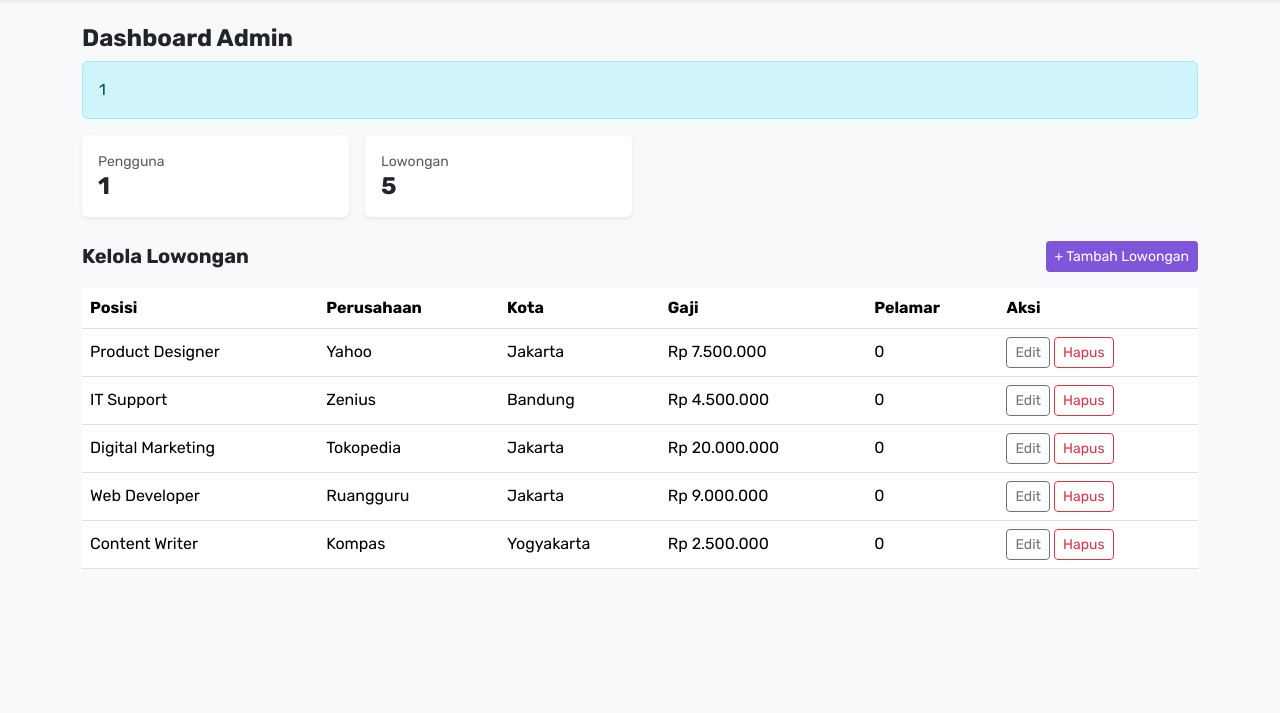
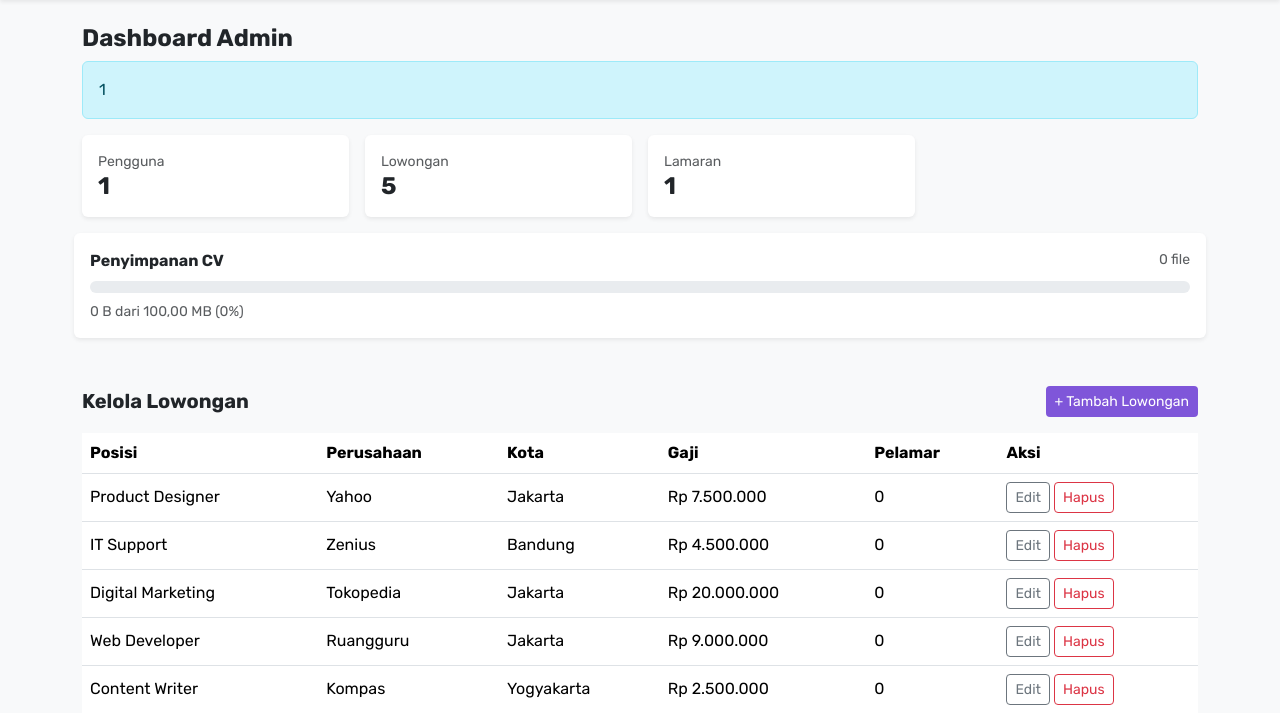
Before and after one commit to jildanadamUB/aksa, a PHP site: page /admin/index.php in a window 1280 px wide. Shown: the part 56-769 px from the top of the page. Before the commit the page ends 625 px from the top, so only its background shows below. Run offline with PHP 8.4, Linux system fonts and the light colour scheme; the visitor is signed in with stand-in values (Sample User, id 1); data comes from the database, SQL or seed files in the repository; tables that the repository leaves empty hold one stand-in row (values such as "Sample post").

Commit message:
Monitoring resource di dashboard admin: ukuran folder CV vs kuota 100 MB (progress bar berwarna), jumlah lamaran

```diff
--- a/admin/index.php
+++ b/admin/index.php
@@ -8,6 +8,20 @@ $jobModel = new App\Job($db);
 $jobs     = $jobModel->all();
 $fileLog   = __DIR__ . '/../logs/error.log';
 $errorLogs = file_exists($fileLog) ? array_slice(file($fileLog), -5) : [];
+
+// Monitoring penyimpanan CV
+const KUOTA_UPLOAD = 100 * 1024 * 1024;   // batas atas: 100 MB
+
+$folderCv    = __DIR__ . '/../uploads/cv';
+$pakaiUpload = ukuranFolder($folderCv);
+$jumlahCv    = is_dir($folderCv) ? count(glob($folderCv . '/*')) : 0;
+$persen      = min(100, round($pakaiUpload / KUOTA_UPLOAD * 100, 1));
+
+$warnaBar = match (true) {
+    $persen >= 80 => 'bg-danger',
+    $persen >= 50 => 'bg-warning',
+    default       => 'bg-success',
+};
 
 include '../includes/header.php';
 include '../includes/navbar.php';
@@ -42,6 +56,24 @@ include '../includes/navbar.php';
             <div class="card border-0 shadow-sm p-3">
                 <div class="small text-muted">Lowongan</div>
                 <div class="h4 fw-bold mb-0"><?= count($jobs) ?></div>
+            </div>
+        </div>
+        <div class="col-6 col-md-3">
+            <div class="card border-0 shadow-sm p-3">
+                <div class="small text-muted">Lamaran</div>
+                <div class="h4 fw-bold mb-0"><?= $admin->countApplications() ?></div>
+            </div>
+        </div>
+        <div class="card border-0 shadow-sm p-3 mb-4">
+            <div class="d-flex justify-content-between mb-2">
+                <span class="fw-bold">Penyimpanan CV</span>
+                <span class="small text-muted"><?= $jumlahCv ?> file</span>
+            </div>
+            <div class="progress" style="height: 12px;">
+                <div class="progress-bar <?= $warnaBar ?>" style="width: <?= $persen ?>%"></div>
+            </div>
+            <div class="small text-muted mt-2">
+                <?= formatUkuran($pakaiUpload) ?> dari <?= formatUkuran(KUOTA_UPLOAD) ?> (<?= $persen ?>%)
             </div>
         </div>
     </div>
--- a/classes/Admin.php
+++ b/classes/Admin.php
@@ -16,4 +16,10 @@ class Admin extends User
         $result = $this->conn->query("SELECT COUNT(*) AS total FROM users");
         return (int) $result->fetch_assoc()['total'];
     }
+
+    public function countApplications(): int
+    {
+        $result = $this->conn->query("SELECT COUNT(*) AS total FROM applications");
+        return (int) $result->fetch_assoc()['total'];
+    }
 }
--- a/includes/functions.php
+++ b/includes/functions.php
@@ -54,3 +54,41 @@ function catatError(string $pesan): void
     $baris = '[' . date('Y-m-d H:i:s') . '] ' . $pesan . PHP_EOL;
     file_put_contents($folder . '/error.log', $baris, FILE_APPEND);
 }
+
+/**
+ * Menghitung total ukuran semua file di dalam sebuah folder.
+ *
+ * @param string $folder  lokasi folder
+ * @return int            total ukuran dalam byte
+ */
+function ukuranFolder(string $folder): int
+{
+    if (!is_dir($folder)) {
+        return 0;
+    }
+    $total = 0;
+    foreach (glob($folder . '/*') as $file) {
+        if (is_file($file)) {
+            $total += filesize($file);
+        }
+    }
+    return $total;
+}
+
+/**
+ * Mengubah ukuran byte menjadi teks yang mudah dibaca.
+ * Contoh: 2500000 menjadi "2,38 MB"
+ *
+ * @param int $byte  ukuran dalam byte
+ * @return string    ukuran dalam B, KB, atau MB
+ */
+function formatUkuran(int $byte): string
+{
+    if ($byte >= 1048576) {
+        return number_format($byte / 1048576, 2, ',', '.') . ' MB';
+    }
+    if ($byte >= 1024) {
+        return number_format($byte / 1024, 1, ',', '.') . ' KB';
+    }
+    return $byte . ' B';
+}
```
